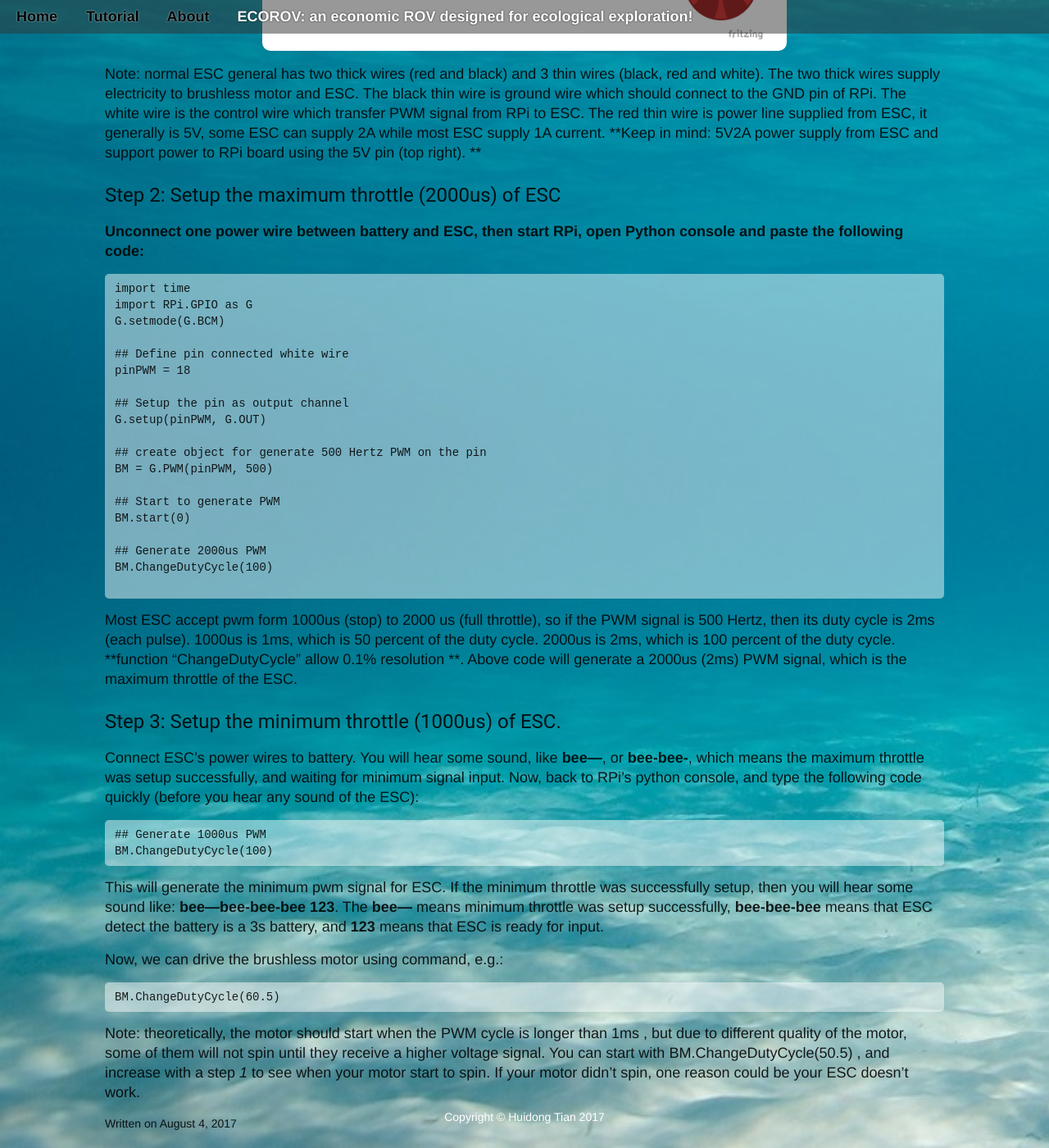
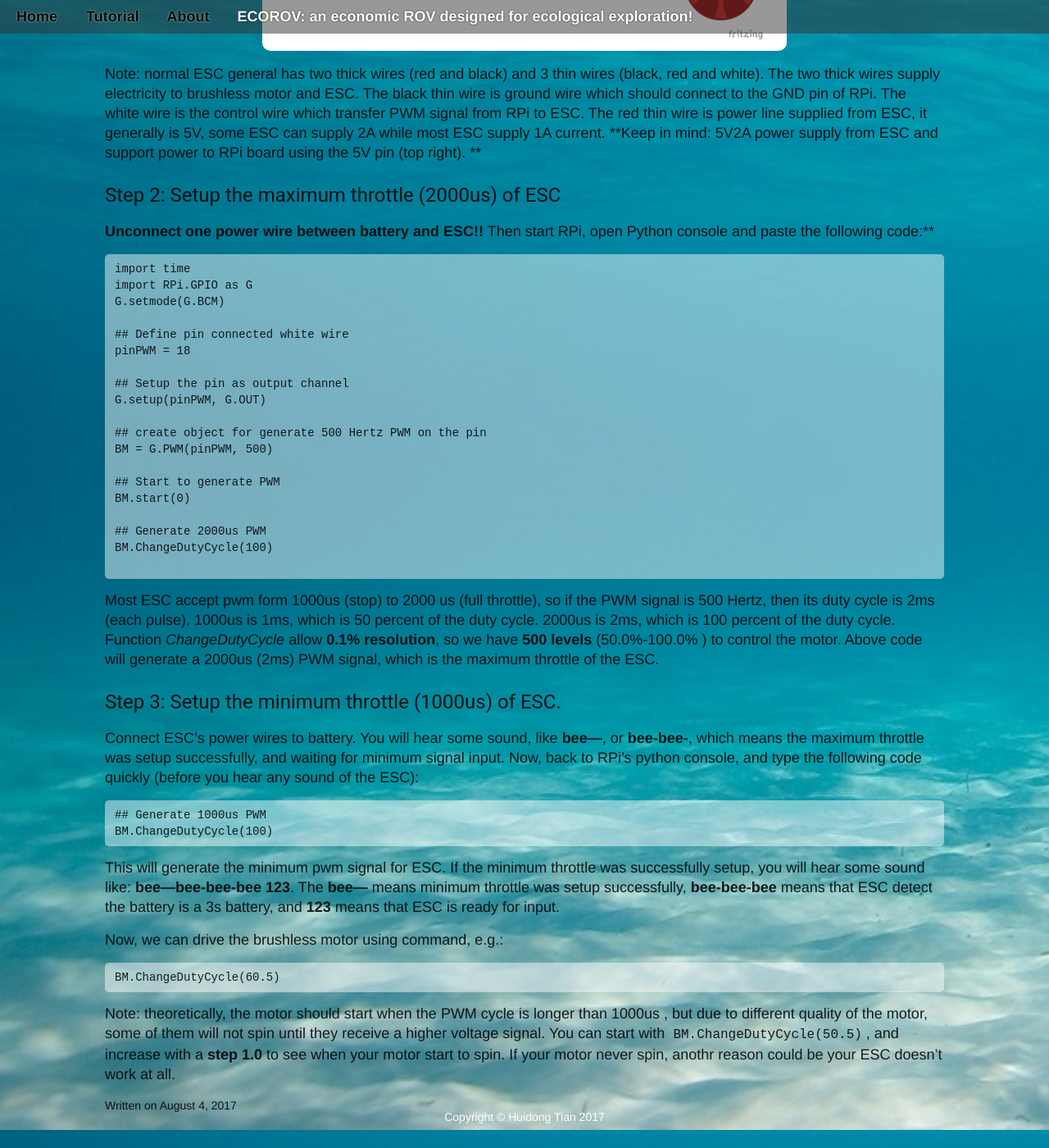
Before and after one commit to ecorov/ecorov.github.io, a Jekyll site: the page built from _posts/2017-08-05-brushless-motor.md, in a window 1280 px wide and 1400 px high, scrolled down 785 px. Shown: the whole window at 82% size. Built offline with Jekyll 4.4.1, drawn with Linux system fonts in a browser that asks for light colours; nearby versions of some CDN libraries; comment, search, counter and statistics services are not loaded.

Commit message:
Tutorial 8

```diff
--- a/_posts/2017-08-05-brushless-motor.md
+++ b/_posts/2017-08-05-brushless-motor.md
@@ -23,7 +23,7 @@ Note: normal ESC general has two thick wires (red and black) and 3 thin wires (b
 
 #### Step 2:  Setup the maximum throttle (2000us) of ESC
 
-**Unconnect one power wire between battery and ESC, then start RPi, open Python console and paste the following code:**
+**Unconnect one power wire between battery and ESC!!** Then start RPi, open Python console and paste the following code:**
 
 
 ~~~
@@ -48,7 +48,7 @@ BM.ChangeDutyCycle(100)
 
 ~~~
 
-Most ESC accept pwm form 1000us (stop) to 2000 us (full throttle), so if the PWM signal is 500 Hertz, then its duty cycle is 2ms (each pulse). 1000us is 1ms,  which is 50 percent of the duty cycle. 2000us is 2ms,  which is 100 percent of the duty cycle. **function "ChangeDutyCycle" allow 0.1% resolution **. Above code will generate a 2000us (2ms) PWM signal, which is the maximum throttle of the ESC.
+Most ESC accept pwm form 1000us (stop) to 2000 us (full throttle), so if the PWM signal is 500 Hertz, then its duty cycle is 2ms (each pulse). 1000us is 1ms,  which is 50 percent of the duty cycle. 2000us is 2ms,  which is 100 percent of the duty cycle. Function *ChangeDutyCycle* allow **0.1% resolution**, so we have **500 levels** (50.0%-100.0% ) to control the motor. Above code will generate a 2000us (2ms) PWM signal, which is the maximum throttle of the ESC.
 
 #### Step 3:  Setup the minimum throttle (1000us) of ESC.
 
@@ -60,7 +60,7 @@ Connect ESC’s power wires to battery. You will hear some sound, like **bee---*
 BM.ChangeDutyCycle(100)
 ~~~
 
-This will generate the minimum pwm signal for ESC. If the minimum throttle was successfully setup, then you will hear some sound like: **bee---bee-bee-bee 123**. The **bee---** means minimum throttle was setup successfully, **bee-bee-bee** means that ESC detect the battery is a 3s battery, and **123** means that ESC is ready for input.
+This will generate the minimum pwm signal for ESC. If the minimum throttle was successfully setup, you will hear some sound like: **bee---bee-bee-bee 123**. The **bee---** means minimum throttle was setup successfully, **bee-bee-bee** means that ESC detect the battery is a 3s battery, and **123** means that ESC is ready for input.
 
 
 Now, we can drive the brushless motor using command, e.g.:
@@ -70,4 +70,4 @@ BM.ChangeDutyCycle(60.5)
 ~~~
 
 
-Note: theoretically, the motor should start when the PWM cycle is longer than 1ms , but due to different quality of the motor, some of them will not spin until they receive a higher voltage signal. You can start with BM.ChangeDutyCycle(50.5) , and increase with a step *1* to see when your motor start to spin. If your motor didn’t spin, one reason could be your ESC doesn’t work.
+Note: theoretically, the motor should start when the PWM cycle is longer than 1000us , but due to different quality of the motor, some of them will not spin until they receive a higher voltage signal. You can start with `BM.ChangeDutyCycle(50.5)`, and increase with a **step 1.0** to see when your motor start to spin. If your motor never  spin, anothr reason could be your ESC doesn’t work at all.
```
